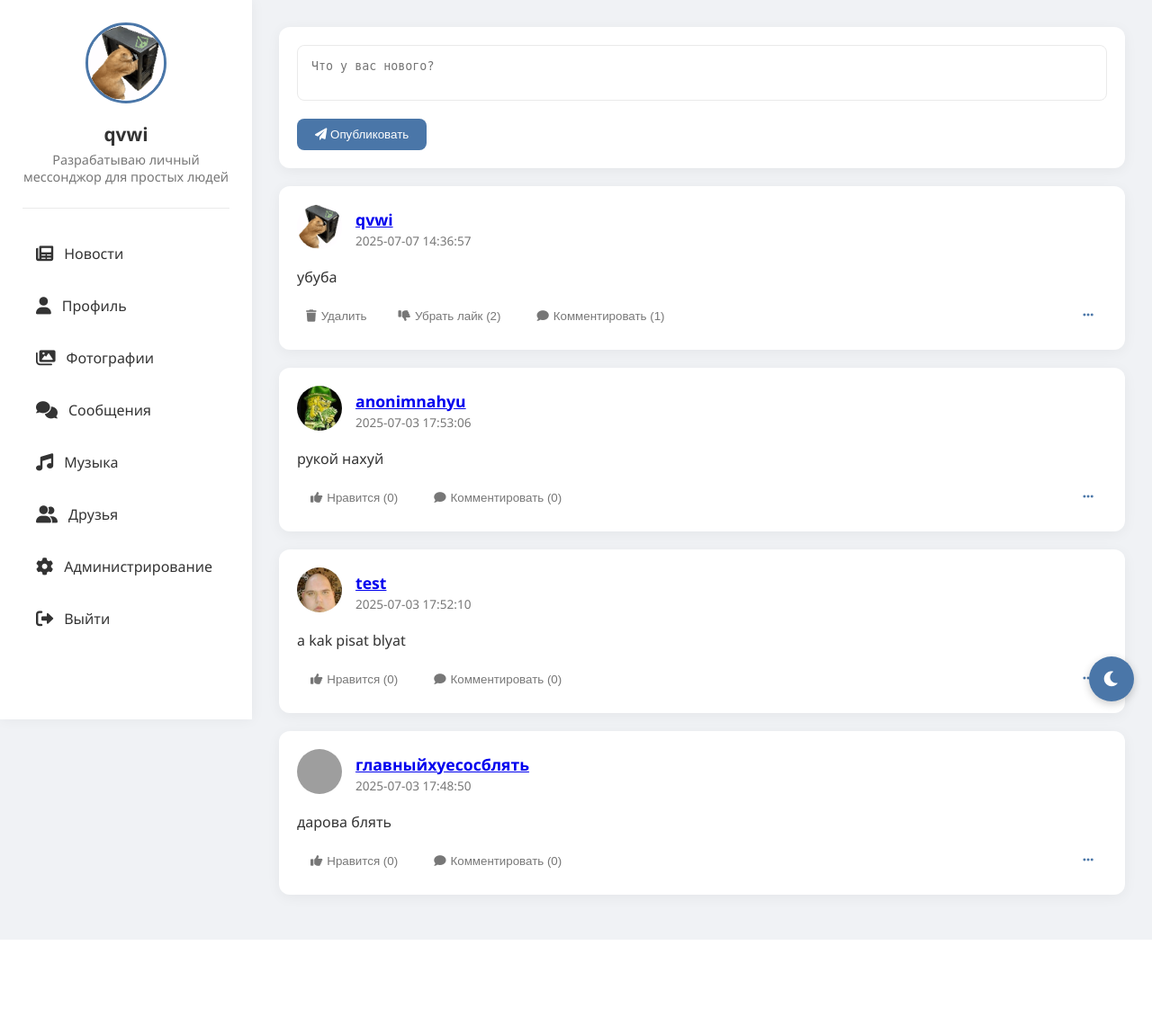
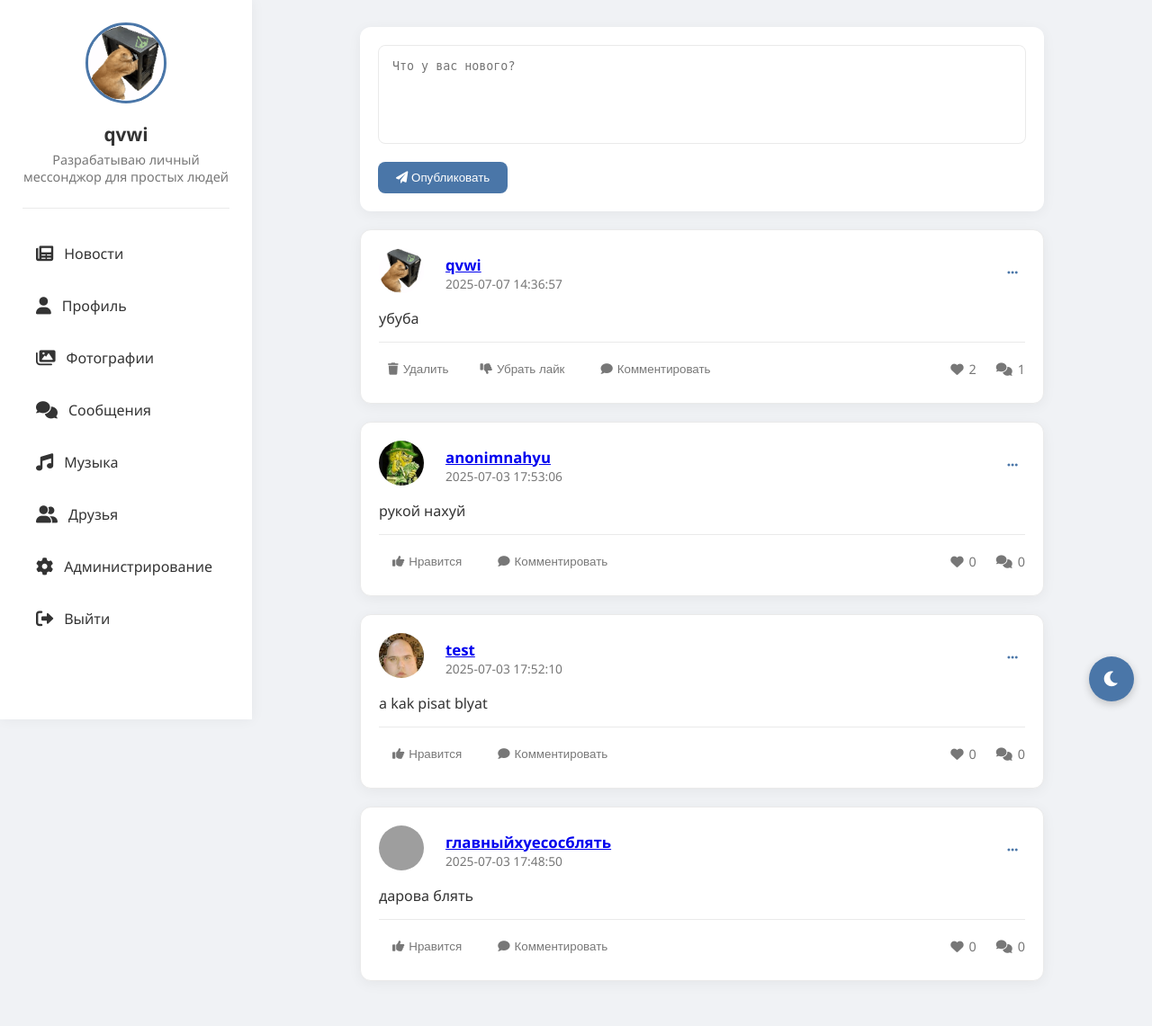
Before and after one commit to SergoSektor/qvwi_messagos, a Flask app: page /feed in a window 1280 px wide. Shown: the whole page at 90% size. Before the commit the page ends 1045 px from the top, so only its background shows below. Run offline with Flask 3, Linux system fonts and the light colour scheme; a user stored in the database is signed in; data comes from the database, SQL or seed files in the repository; both versions use the stored data as it was after the commit; some libraries are stand-ins or nearby versions; grey boxes are pictures that could not be loaded.

Commit message:
много чего добавил

```diff
--- a/templates/feed.html
+++ b/templates/feed.html
@@ -7,12 +7,36 @@
     <link rel="stylesheet" href="{{ url_for('static', filename='css/style.css') }}">
     <style>
         @import url('{{ url_for('static', filename='css/hud.css') }}');
+        /* Feed layout */
+        .feed-wrap { max-width: 760px; margin: 0 auto; }
+        /* Card polish */
+        .post { border: 1px solid var(--border-color); transition: transform .15s ease, box-shadow .2s ease; }
+        .post:hover { transform: translateY(-2px); box-shadow: 0 8px 24px var(--shadow-color); }
+        .post-header { position: relative; }
+        .post-header .avatar { width: 50px; height: 50px; border-radius: 50%; object-fit: cover; margin-right: 12px; }
+        .post-header .meta h3 { margin: 0; font-size: 1.05rem; }
+        .post-header .meta time { display:block; color: var(--secondary-text); font-size: .86rem; }
+        .post-content { white-space: pre-wrap; word-wrap: break-word; }
+        .post-actions { display:flex; gap:10px; align-items:center; border-top: 1px solid var(--border-color); padding-top: 12px; }
+        .post-actions .spacer { flex: 1; }
+        .post-actions .stat { color: var(--secondary-text); font-size: .9rem; }
+        /* 3-dots dropdown */
+        .dropdown { position: relative; }
+        .dropdown .more-btn { border:none; background:transparent; color: var(--primary-color); cursor:pointer; padding: 6px 8px; border-radius:8px; }
+        .dropdown .more-btn:hover { background: var(--nav-active-bg, rgba(74,118,168,.12)); }
+        .dropdown .menu { display:none; position:absolute; right:0; top: 32px; background: var(--card-bg); color: var(--text-color); border:1px solid var(--border-color); border-radius:12px; overflow:hidden; box-shadow:0 12px 30px var(--shadow-color); z-index:1000; min-width:240px; }
+        .dropdown .menu form { display:grid; }
+        .dropdown .menu button { padding:10px 14px; border:none; background:transparent; color: var(--text-color); text-align:left; cursor:pointer; }
+        .dropdown .menu button:hover { background: var(--bg-color); }
+        /* Create */
+        .create-post textarea { min-height: 110px; }
+        /* Responsive */
         @media (max-width: 900px) {
             .sidebar { width: 100%; height: auto; position: relative; padding: 15px; }
             .content { margin-left: 0; padding: 12px; }
-            .create-post textarea { min-height: 90px; }
-            .post { padding: 12px; }
-            .post-header img { width: 40px; height: 40px; }
+            .feed-wrap { max-width: 100%; }
+            .post { padding: 14px; }
+            .post-header .avatar { width: 42px; height: 42px; }
         }
         @media (max-width: 600px) {
             .profile-card { display:none; }
@@ -59,6 +83,7 @@
     </div>
 
     <div class="content">
+        <div class="feed-wrap">
         <div class="create-post">
             <!-- Исправленный action для формы -->
             <form method="POST" action="{{ url_for('feed.create_post') }}">
@@ -71,19 +96,32 @@
         {% if posts %}
             {% for post in posts %}
             <div class="post">
-                <div class="post-header">
-                    <!-- Исправленная ссылка на профиль -->
+                <div class="post-header" style="display:flex;align-items:center;gap:12px;margin-bottom:12px;">
                     <a href="{{ url_for('profile.profile', user_id=post[1]) }}">
-                        <img src="{{ url_for('static', filename='uploads/' + post[5]) if post[5] else url_for('static', filename='uploads/default_avatar.png') }}" alt="Avatar">
+                        <img class="avatar" src="{{ url_for('static', filename='uploads/' + post[5]) if post[5] else url_for('static', filename='uploads/default_avatar.png') }}" alt="Avatar">
                     </a>
-                    <div class="post-info">
+                    <div class="meta post-info">
                         <a href="{{ url_for('profile.profile', user_id=post[1]) }}"><h3>{{ post[4] }}</h3></a>
                         <time>{{ post[3] }}</time>
                     </div>
+                    <div style="margin-left:auto;">
+                        <div class="dropdown">
+                            <button type="button" class="more-btn" onclick="toggleMenu(this)"><i class="fas fa-ellipsis-h"></i></button>
+                            <div class="menu">
+                                <form method="POST" action="{{ url_for('admin.create_report') }}">
+                                    <input type="hidden" name="csrf_token" value="{{ csrf_token }}">
+                                    <input type="hidden" name="target_type" value="post">
+                                    <input type="hidden" name="target_id" value="{{ post[0] }}">
+                                    <button type="submit" name="reason" value="Спам">Пожаловаться: Спам</button>
+                                    <button type="submit" name="reason" value="Оскорбления">Пожаловаться: Оскорбления</button>
+                                    <button type="submit" name="reason" value="Насилие/ненависть">Пожаловаться: Насилие/ненависть</button>
+                                    <button type="submit" name="reason" value="18+ контент">Пожаловаться: 18+ контент</button>
+                                </form>
+                            </div>
+                        </div>
+                    </div>
                 </div>
-                <div class="post-content">
-                    {{ post[2] }}
-                </div>
+                <div class="post-content">{{ post[2] }}</div>
                 <div class="post-actions">
                     {% if post[1] == session['user_id'] %}
                     <button class="delete-btn" onclick="if(confirm('Удалить этот пост?')) { window.location.href = '{{ url_for('feed.delete_post', post_id=post[0]) }}'; }">
@@ -94,26 +132,13 @@
                         <input type="hidden" name="csrf_token" value="{{ csrf_token }}">
                         <button type="submit">
                             <i class="fas fa-thumbs-{{ 'down' if post['liked'] else 'up' }}"></i>
-                            {{ 'Убрать лайк' if post['liked'] else 'Нравится' }} ({{ post['likes_count'] or 0 }})
+                            {{ 'Убрать лайк' if post['liked'] else 'Нравится' }}
                         </button>
                     </form>
-                    <button type="button" onclick="toggleComment('{{ post[0] }}')"><i class="fas fa-comment"></i> Комментировать ({{ post['comments_count'] or 0 }})</button>
-                    <div style="margin-left:auto; position:relative;">
-                        <div class="dropdown" style="position:relative;">
-                            <button type="button" onclick="toggleMenu(this)" style="border:none;background:transparent;color:#4a76a8;cursor:pointer"><i class="fas fa-ellipsis-h"></i></button>
-                            <div class="menu" style="display:none; position:absolute; right:0; background:var(--panel, #fff); color:var(--text, #111); border:1px solid #ddd; border-radius:8px; overflow:hidden; box-shadow:0 8px 24px rgba(0,0,0,.15); z-index:1000; min-width:220px;">
-                                <form method="POST" action="{{ url_for('admin.create_report') }}" style="display:grid;">
-                                    <input type="hidden" name="csrf_token" value="{{ csrf_token }}">
-                                    <input type="hidden" name="target_type" value="post">
-                                    <input type="hidden" name="target_id" value="{{ post[0] }}">
-                                    <button type="submit" name="reason" value="Спам" style="padding:8px 12px; border:none; background:transparent; color:var(--text, #111); text-align:left; cursor:pointer;">Пожаловаться: Спам</button>
-                                    <button type="submit" name="reason" value="Оскорбления" style="padding:8px 12px; border:none; background:transparent; color:var(--text, #111); text-align:left; cursor:pointer;">Пожаловаться: Оскорбления</button>
-                                    <button type="submit" name="reason" value="Насилие/ненависть" style="padding:8px 12px; border:none; background:transparent; color:var(--text, #111); text-align:left; cursor:pointer;">Пожаловаться: Насилие/ненависть</button>
-                                    <button type="submit" name="reason" value="18+ контент" style="padding:8px 12px; border:none; background:transparent; color:var(--text, #111); text-align:left; cursor:pointer;">Пожаловаться: 18+ контент</button>
-                                </form>
-                            </div>
-                        </div>
-                    </div>
+                    <button type="button" onclick="toggleComment('{{ post[0] }}')"><i class="fas fa-comment"></i> Комментировать</button>
+                    <div class="spacer"></div>
+                    <div class="stat"><i class="fas fa-heart" style="margin-right:6px;"></i>{{ post['likes_count'] or 0 }}</div>
+                    <div class="stat"><i class="fas fa-comments" style="margin: 0 6px 0 12px;"></i>{{ post['comments_count'] or 0 }}</div>
                 </div>
                 <div id="comment-box-{{ post[0] }}" style="display:none; margin-top:10px;">
                     {% set comments = comments_by_post.get(post[0]) %}
@@ -172,6 +197,7 @@
                 </div>
             </div>
         {% endif %}
+        </div>
     </div>
     <button class="theme-toggle" id="themeToggle">
         <i class="fas fa-moon"></i>
@@ -186,12 +212,13 @@
             if (el) el.style.display = (el.style.display==='none' || !el.style.display) ? 'block' : 'none';
         }
         function toggleMenu(btn){
-            const menu = btn.parentElement.querySelector('.menu');
+            const p = btn.closest('.dropdown');
+            const menu = p && p.querySelector('.menu');
             if (!menu) return;
             menu.style.display = (menu.style.display==='block') ? 'none' : 'block';
             document.addEventListener('click', function handler(e){
-                if (!btn.parentElement.contains(e.target)) { menu.style.display='none'; document.removeEventListener('click', handler); }
-            });
+                if (!p.contains(e.target)) { menu.style.display='none'; document.removeEventListener('click', handler); }
+            }, { capture:true, once:true });
         }
     </script>
 </body>
```
Also changed, not shown: templates/messages.html (+34 -1 lines), social_network.db, static/uploads/1_1b0e5d6448b699aa81e5512f158c93e9.jpg (added), static/uploads/1_ad8f799a4fe1e7bc3eb333853f4ca1bb.gif (added), static/uploads/1_banner_0cac369bcb65cc6bb3c7c463de8cd3ec.jpg (added), static/uploads/1_banner_1c331847105c627b1feaaaaeb18444ce.jpg (added), static/uploads/1_banner_2d289f9bde3250d8c629df9283ea7317.jpg (added), static/uploads/1_banner_WhatTaahFuck.gif (added), static/uploads/1_banner_ad8f799a4fe1e7bc3eb333853f4ca1bb.gif (added), static/uploads/1_banner_plenk.gif (added), 4 other files.
